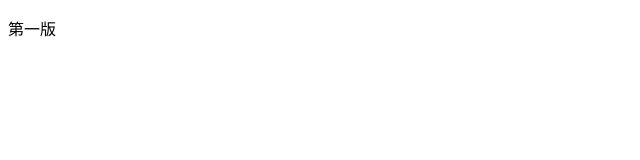
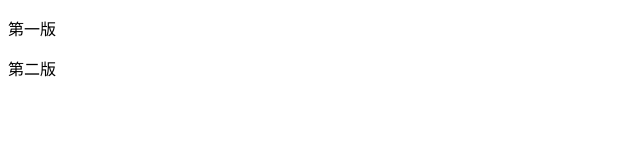
Before and after one commit to kwj18/my_web1, a plain HTML site: page index.html in a window 1280 px wide. Shown: the full height of the page, 0-640 px from the left. Drawn offline with Linux system fonts and the light colour scheme.

Commit message:
第二版

```diff
--- a/index.html
+++ b/index.html
@@ -6,5 +6,6 @@
 </head>
 <body>
 	<p>第一版</p>
+	<p>第二版</p>
 </body>
 </html>
```
